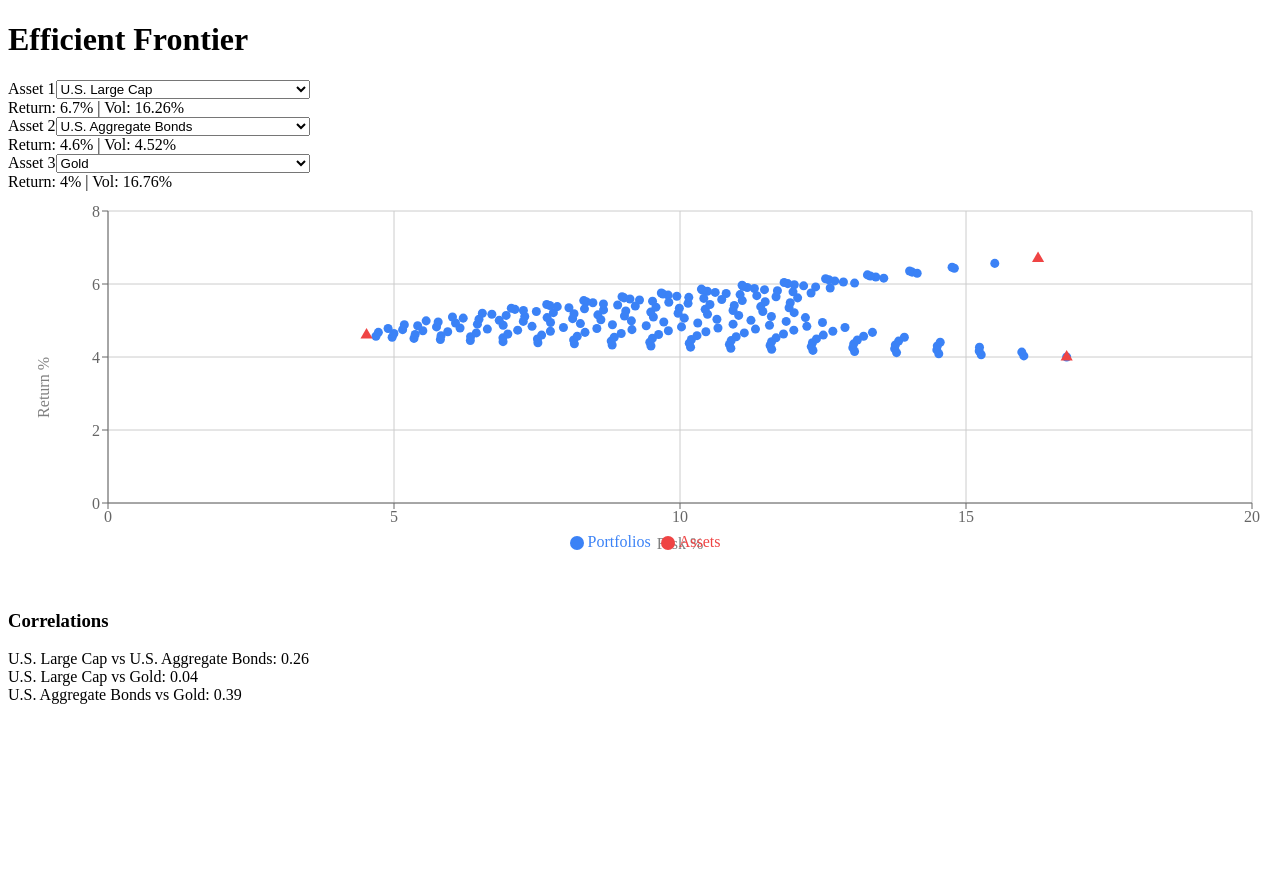
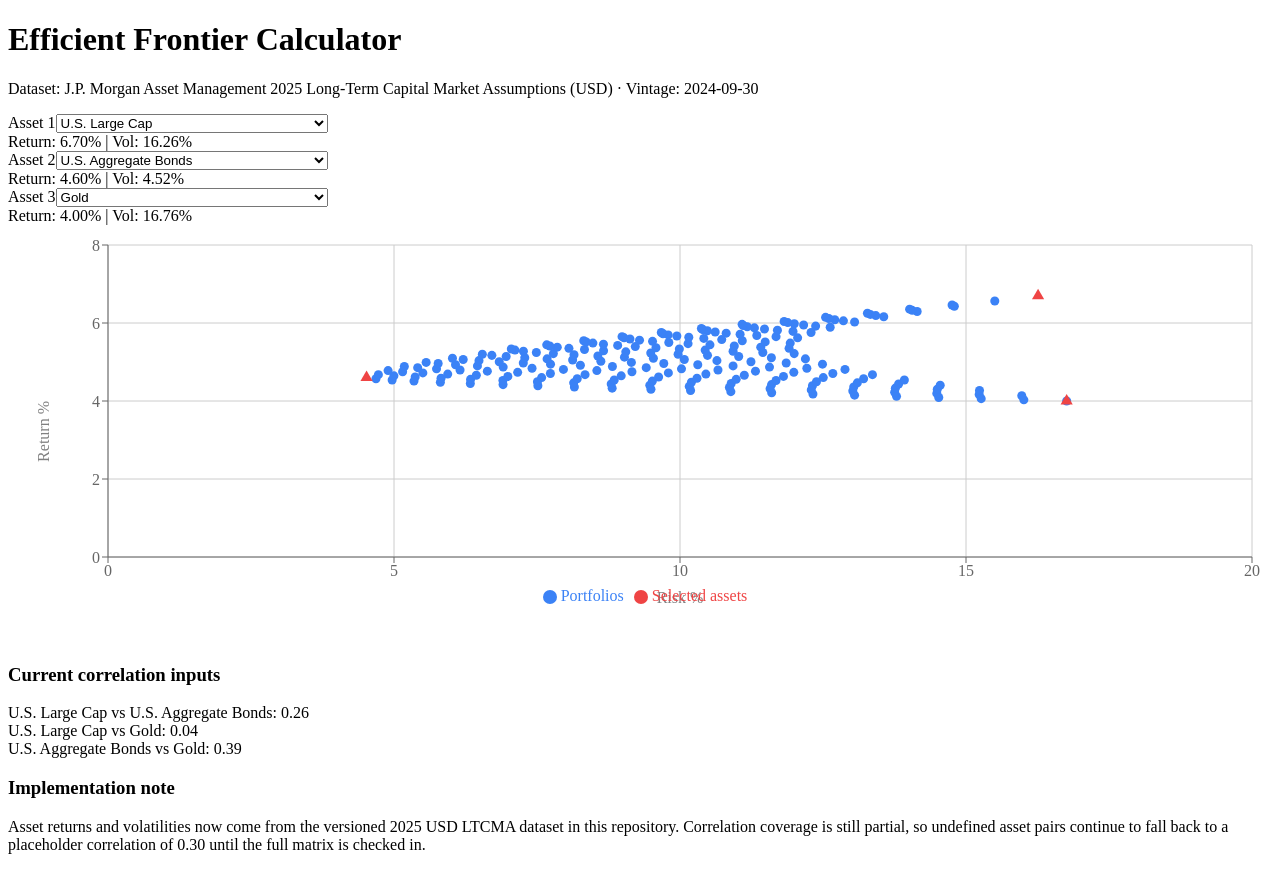
Before and after one commit to polysemous/efficient-frontier-calculator, a React (Vite) app: page / in a window 1280 px wide. Before the commit the page ends 800 px from the top, so only its background shows below. Built offline with nearby package versions, Linux system fonts and the light colour scheme.

Commit message:
Wire app to versioned LTCMA asset data

```diff
--- a/src/App.jsx
+++ b/src/App.jsx
@@ -1,127 +1,117 @@
-import React, { useState, useMemo } from 'react';
-import { ScatterChart, Scatter, XAxis, YAxis, CartesianGrid, Tooltip, Legend, ResponsiveContainer } from 'recharts';
+import React, { useMemo, useState } from 'react';
+import {
+  CartesianGrid,
+  Legend,
+  ResponsiveContainer,
+  Scatter,
+  ScatterChart,
+  Tooltip,
+  XAxis,
+  YAxis
+} from 'recharts';
+import assetData from '../data/2025-usd/assets.json';
+import datasetMetadata from '../data/2025-usd/metadata.json';
+
+const correlationData = {
+  'AC World Equity': { 'U.S. Aggregate Bonds': 0.29, 'U.S. Large Cap': 0.96, Gold: 0.11 },
+  'U.S. Large Cap': { 'U.S. Aggregate Bonds': 0.26, Gold: 0.04 },
+  'U.S. Aggregate Bonds': { Gold: 0.39 }
+};
+
+const defaultSelection = ['U.S. Large Cap', 'U.S. Aggregate Bonds', 'Gold'];
+const assetNames = Object.keys(assetData).sort((a, b) => a.localeCompare(b));
+
+const getDisplayedReturn = (assetName) => assetData[assetName].compoundReturn2024;
+const getDisplayedVolatility = (assetName) => assetData[assetName].volatility;
 
 const EfficientFrontierApp = () => {
-  const assetData = {
-    'AC World Equity': { return: 7.1, volatility: 16.71 },
-    'Commercial Mortgage Loans': { return: 6.4, volatility: 7.69 },
-    Commodities: { return: 3.8, volatility: 18.1 },
-    'Direct Lending': { return: 8.2, volatility: 13.6 },
-    'Diversified Hedge Funds': { return: 4.9, volatility: 5.8 },
-    'Event Driven Hedge Funds': { return: 4.9, volatility: 8.5 },
-    'Global Core Infrastructure': { return: 6.3, volatility: 11.01 },
-    'Global Core Transport': { return: 7.8, volatility: 13.54 },
-    'Global Timberland': { return: 5.3, volatility: 10.14 },
-    Gold: { return: 4.0, volatility: 16.76 },
-    'Long Bias Hedge Funds': { return: 5.0, volatility: 11.2 },
-    'Macro Hedge Funds': { return: 3.8, volatility: 7.0 },
-    'Private Equity': { return: 9.9, volatility: 19.62 },
-    'Relative Value Hedge Funds': { return: 5.0, volatility: 5.6 },
-    TIPS: { return: 4.1, volatility: 5.78 },
-    'U.S. Aggregate Bonds': { return: 4.6, volatility: 4.52 },
-    'U.S. Cash': { return: 3.1, volatility: 0.65 },
-    'U.S. Core Real Estate': { return: 8.1, volatility: 11.32 },
-    'U.S. Equity Dividend Yield Factor': { return: 7.7, volatility: 16.24 },
-    'U.S. Equity Minimum Volatility Factor': { return: 7.0, volatility: 12.99 },
-    'U.S. Equity Momentum Factor': { return: 7.6, volatility: 16.74 },
-    'U.S. Equity Quality Factor': { return: 6.7, volatility: 14.89 },
-    'U.S. Equity Value Factor': { return: 7.7, volatility: 17.52 },
-    'U.S. High Yield Bonds': { return: 6.1, volatility: 8.52 },
-    'U.S. Intermediate Treasuries': { return: 3.8, volatility: 3.34 },
-    'U.S. Inv Grade Corporate Bonds': { return: 5.0, volatility: 7.28 },
-    'U.S. Large Cap': { return: 6.7, volatility: 16.26 },
-    'U.S. Leveraged Loans': { return: 6.6, volatility: 7.8 },
-    'U.S. Long Corporate Bonds': { return: 4.9, volatility: 12.08 },
-    'U.S. Long Duration Government/Credit': { return: 4.7, volatility: 11.19 },
-    'U.S. Long Treasuries': { return: 4.3, volatility: 12.83 },
-    'U.S. Mid Cap': { return: 7.0, volatility: 18.3 },
-    'U.S. Muni 1-15 Yr Blend': { return: 3.6, volatility: 4.04 },
-    'U.S. Muni High Yield': { return: 4.7, volatility: 8.61 },
-    'U.S. REITs': { return: 8.0, volatility: 17.22 },
-    'U.S. Securitized': { return: 4.9, volatility: 3.82 },
-    'U.S. Short Duration Government/Credit': { return: 3.9, volatility: 1.55 },
-    'U.S. Small Cap': { return: 6.9, volatility: 20.73 },
-    'U.S. Value-Added Real Estate': { return: 10.1, volatility: 19.11 },
-    'Venture Capital': { return: 8.8, volatility: 22.08 }
-  };
-
-  const correlationData = {
-    'AC World Equity': { 'U.S. Aggregate Bonds': 0.29, 'U.S. Large Cap': 0.96, Gold: 0.11 },
-    'U.S. Large Cap': { 'U.S. Aggregate Bonds': 0.26, Gold: 0.04 },
-    'U.S. Aggregate Bonds': { Gold: 0.39 }
-  };
-
-  const [selected, setSelected] = useState(['U.S. Large Cap', 'U.S. Aggregate Bonds', 'Gold']);
+  const [selected, setSelected] = useState(defaultSelection);
 
   const getCorr = (a, b) => {
     if (a === b) return 1;
-    return correlationData[a]?.[b] || correlationData[b]?.[a] || 0.3;
+    return correlationData[a]?.[b] ?? correlationData[b]?.[a] ?? 0.3;
   };
 
   const portfolios = useMemo(() => {
-    const pts = [];
+    const points = [];
+
     for (let w1 = 0; w1 <= 1; w1 += 0.05) {
       for (let w2 = 0; w2 <= 1 - w1; w2 += 0.05) {
-        const w = [w1, w2, 1 - w1 - w2];
-        const r = selected.map((a) => assetData[a].return / 100);
-        const v = selected.map((a) => assetData[a].volatility / 100);
+        const weights = [w1, w2, 1 - w1 - w2];
+        const returns = selected.map((assetName) => getDisplayedReturn(assetName) / 100);
+        const volatilities = selected.map((assetName) => getDisplayedVolatility(assetName) / 100);
 
-        const ret = w.reduce((s, wi, i) => s + wi * r[i], 0);
-        let var2 = 0;
+        const portfolioReturn = weights.reduce(
+          (sum, weight, index) => sum + weight * returns[index],
+          0
+        );
+
+        let variance = 0;
         for (let i = 0; i < 3; i += 1) {
           for (let j = 0; j < 3; j += 1) {
-            var2 += w[i] * w[j] * v[i] * v[j] * getCorr(selected[i], selected[j]);
+            variance +=
+              weights[i] *
+              weights[j] *
+              volatilities[i] *
+              volatilities[j] *
+              getCorr(selected[i], selected[j]);
           }
         }
 
-        pts.push({
-          return: ret * 100,
-          risk: Math.sqrt(var2) * 100,
-          weights: w.map((x) => Math.round(x * 100))
+        points.push({
+          return: portfolioReturn * 100,
+          risk: Math.sqrt(variance) * 100,
+          weights: weights.map((value) => Math.round(value * 100))
         });
       }
     }
-    return pts;
+
+    return points;
   }, [selected]);
 
-  const assets = selected.map((n) => ({
-    name: n,
-    return: assetData[n].return,
-    risk: assetData[n].volatility
+  const selectedAssets = selected.map((assetName) => ({
+    name: assetName,
+    return: getDisplayedReturn(assetName),
+    risk: getDisplayedVolatility(assetName)
   }));
 
   return (
     <div className="min-h-screen w-full bg-slate-50 p-4">
       <div className="mx-auto max-w-6xl rounded-lg bg-white p-6 shadow">
-        <h1 className="mb-6 text-center text-2xl font-bold">Efficient Frontier</h1>
+        <h1 className="mb-2 text-center text-2xl font-bold">Efficient Frontier Calculator</h1>
+        <p className="mb-6 text-center text-sm text-slate-600">
+          Dataset: {datasetMetadata.datasetName} ({datasetMetadata.currency}) · Vintage:{' '}
+          {datasetMetadata.assumptionVintage}
+        </p>
 
         <div className="mb-6 grid grid-cols-1 gap-4 md:grid-cols-3">
-          {[0, 1, 2].map((i) => (
-            <div key={i}>
-              <label className="mb-1 block text-sm font-medium">Asset {i + 1}</label>
+          {[0, 1, 2].map((index) => (
+            <div key={index}>
+              <label className="mb-1 block text-sm font-medium">Asset {index + 1}</label>
               <select
-                value={selected[i]}
-                onChange={(e) => {
+                value={selected[index]}
+                onChange={(event) => {
                   const next = [...selected];
-                  next[i] = e.target.value;
+                  next[index] = event.target.value;
                   setSelected(next);
                 }}
                 className="w-full rounded border p-2"
               >
-                {Object.keys(assetData).map((a) => (
-                  <option key={a} value={a}>
-                    {a}
+                {assetNames.map((assetName) => (
+                  <option key={assetName} value={assetName}>
+                    {assetName}
                   </option>
                 ))}
               </select>
               <div className="mt-1 text-xs text-gray-600">
-                Return: {assetData[selected[i]].return}% | Vol: {assetData[selected[i]].volatility}%
+                Return: {getDisplayedReturn(selected[index]).toFixed(2)}% | Vol:{' '}
+                {getDisplayedVolatility(selected[index]).toFixed(2)}%
               </div>
             </div>
           ))}
         </div>
 
-        <ResponsiveContainer width="100%" height={400}>
+        <ResponsiveContainer width="100%" height={420}>
           <ScatterChart margin={{ top: 20, right: 20, bottom: 40, left: 40 }}>
             <CartesianGrid />
             <XAxis type="number" dataKey="risk" label={{ value: 'Risk %', position: 'bottom' }} />
@@ -133,13 +123,13 @@ const EfficientFrontierApp = () => {
             <Tooltip />
             <Legend />
             <Scatter name="Portfolios" data={portfolios} fill="#3b82f6" />
-            <Scatter name="Assets" data={assets} fill="#ef4444" shape="triangle" size={80} />
+            <Scatter name="Selected assets" data={selectedAssets} fill="#ef4444" shape="triangle" />
           </ScatterChart>
         </ResponsiveContainer>
 
         <div className="mt-6 grid grid-cols-1 gap-4 md:grid-cols-2">
           <div className="rounded border p-4">
-            <h3 className="mb-2 font-semibold">Correlations</h3>
+            <h3 className="mb-2 font-semibold">Current correlation inputs</h3>
             <div className="space-y-1 text-sm">
               <div>
                 {selected[0]} vs {selected[1]}: {getCorr(selected[0], selected[1]).toFixed(2)}
@@ -152,6 +142,15 @@ const EfficientFrontierApp = () => {
               </div>
             </div>
           </div>
+
+          <div className="rounded border border-amber-200 bg-amber-50 p-4 text-sm text-amber-900">
+            <h3 className="mb-2 font-semibold">Implementation note</h3>
+            <p>
+              Asset returns and volatilities now come from the versioned 2025 USD LTCMA dataset in
+              this repository. Correlation coverage is still partial, so undefined asset pairs continue
+              to fall back to a placeholder correlation of 0.30 until the full matrix is checked in.
+            </p>
+          </div>
         </div>
       </div>
     </div>
```
